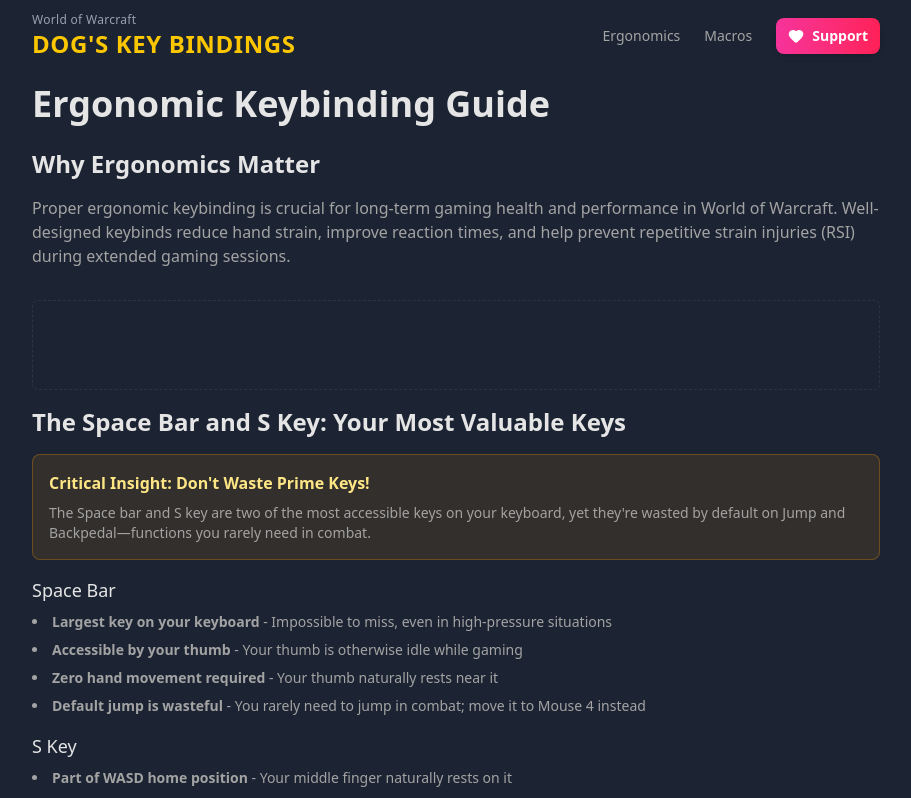
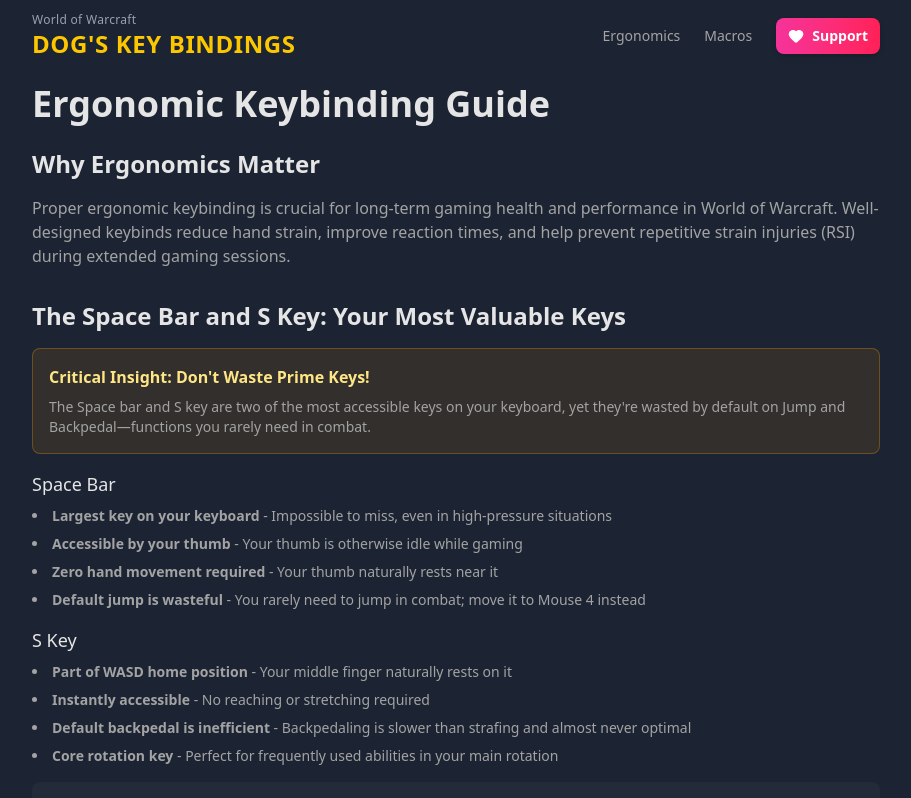
Before and after one commit to merthanmerter/wow-keybinds, a Next.js app: page /ergonomics in a window 1280 px wide. Shown: the top 798 px of the page, without its empty margins (184-1095 px from the left). Built offline with nearby package versions, Linux system fonts and the light colour scheme.

Commit message:
Refactor AdBanner styles for simplicity and update GitHub icon attributes for consistency

```diff
--- a/src/components/ad-banner.tsx
+++ b/src/components/ad-banner.tsx
@@ -49,10 +49,7 @@ export const AdBanner = ({
 	}, []);
 
 	return (
-		<div
-			ref={containerRef}
-			className="block md:h-[90px] border border-dashed border-border/50 rounded-md p-2 w-full mx-auto my-4"
-		>
+		<div ref={containerRef} className="block w-full mx-auto my-4">
 			<ins
 				className="adsbygoogle"
 				style={{ display: "block", minWidth: "300px" }}
--- a/src/components/github-icon.tsx
+++ b/src/components/github-icon.tsx
@@ -9,9 +9,9 @@ export const GithubIcon = ({ className }: { className?: string }) => {
 			viewBox="0 0 24 24"
 			fill="none"
 			stroke="currentColor"
-			stroke-width="2"
-			stroke-linecap="round"
-			stroke-linejoin="round"
+			strokeWidth="2"
+			strokeLinecap="round"
+			strokeLinejoin="round"
 			className={cn("lucide lucide-github-icon lucide-github", className)}
 		>
 			<title>GitHub</title>
```
